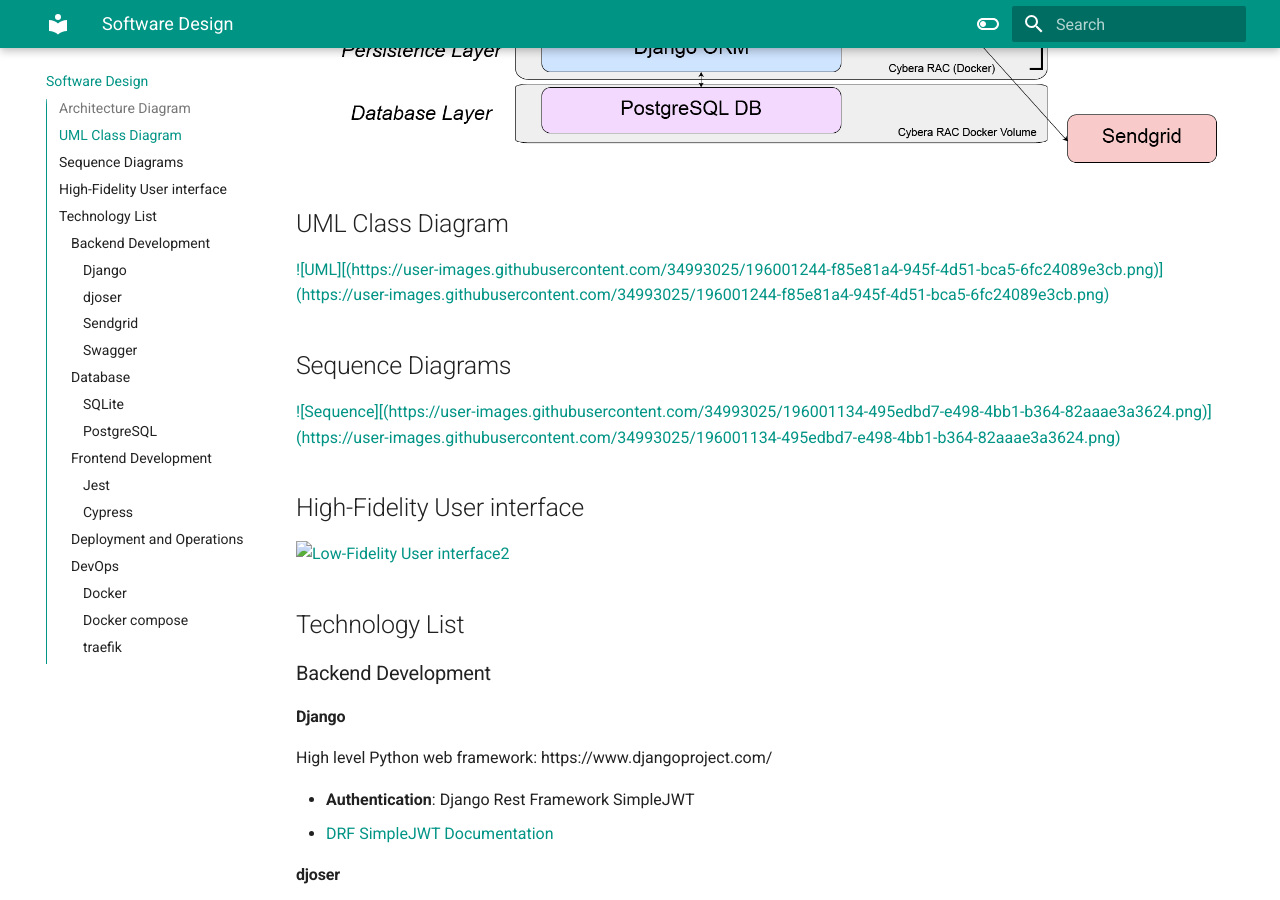
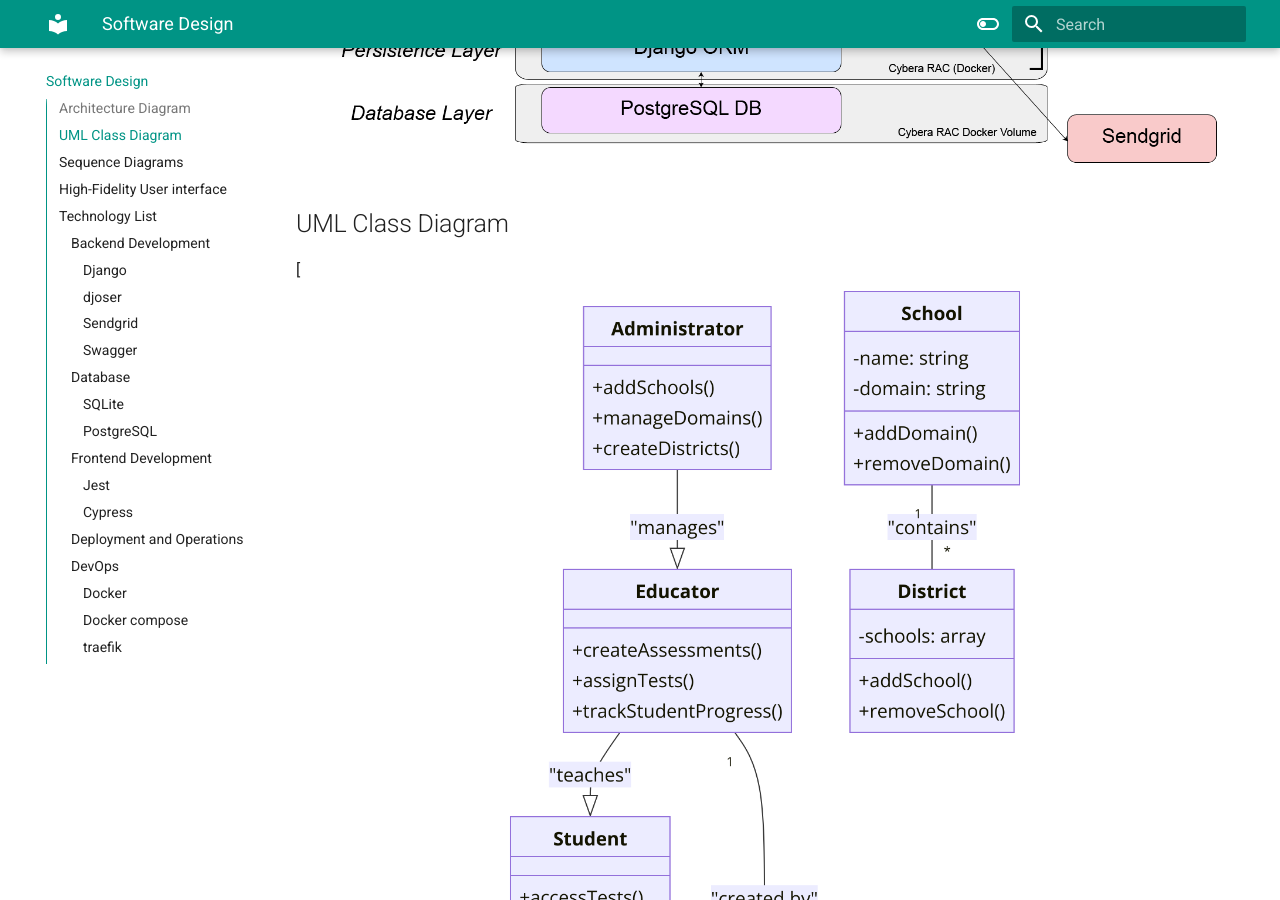
Before and after one commit to rahuluniv/EduBest, an MkDocs documentation site: the page built from docs/SoftwareDesign.md, in a window 1280 px wide and 900 px high, scrolled down 766 px. Built offline with MkDocs 1.6.1 and Material for MkDocs 9.7.7, drawn with Linux system fonts in a browser that asks for light colours.

Commit message:
Update SoftwareDesign.md

```diff
--- a/docs/SoftwareDesign.md
+++ b/docs/SoftwareDesign.md
@@ -12,7 +12,7 @@
 
 
 
-[![UML][(https://user-images.githubusercontent.com/34993025/196001244-f85e81a4-945f-4d51-bca5-6fc24089e3cb.png)](https://user-images.githubusercontent.com/34993025/196001244-f85e81a4-945f-4d51-bca5-6fc24089e3cb.png)](https://github.com/rahuluniv/EduBest/blob/main/images/UML.png)
+[![UML](https://github.com/rahuluniv/EduBest/blob/main/images/UML.png)
 
 ## Sequence Diagrams
 
```
